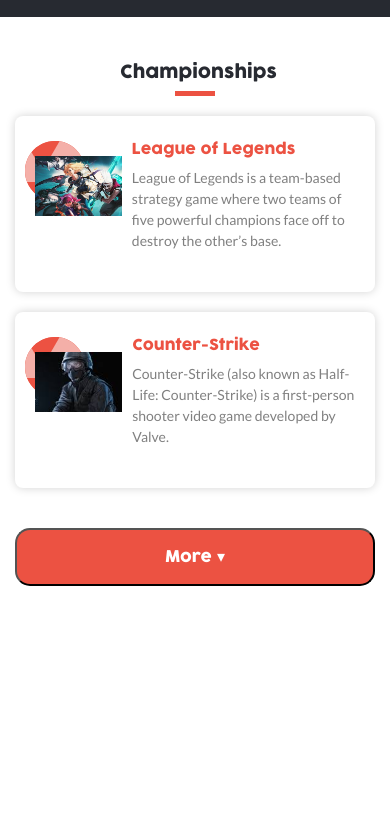
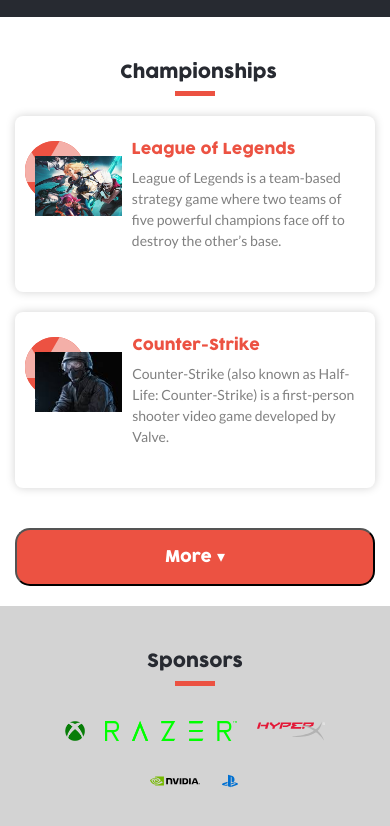
Before and after one commit to MarilenaRoque/JoyStickedExperience, a website: page index.html in a window 390 px wide. Shown: the part 2061-2887 px from the top of the page. Before the commit the page ends 2667 px from the top, so only its background shows below. Drawn offline with nearby package versions, Linux system fonts and the light colour scheme.

Commit message:
Added and Styled Sponsors Section
Added and positioned title and icon
Set up responsiveness

```diff
--- a/assets/styles/style.css
+++ b/assets/styles/style.css
@@ -282,7 +282,7 @@
   text-decoration: white underline;
 }
 
-.championships h4 {
+.championships h4, .sponsors h4 {
   color: var(--blue-main-color)
 }
 
@@ -352,6 +352,23 @@
 
 .more:focus + .ocult {
   display: block;
+}
+
+/* Sponsors Section */
+
+.sponsors {
+  background-color: var(--gray-main-color);
+  padding: 20px 15px;
+}
+
+.sp-brand {
+  height: 20px;
+  margin: 15px 10px;
+}
+
+.sponsor-row {
+  width: fit-content;
+  margin: auto;
 }
 
 /* font-family: 'Lato', sans-serif; */
@@ -498,4 +515,15 @@
     margin: auto;
   }
 
+  /* Sponsors Area */
+
+  .sponsors {
+    padding: 20px 15px;
+  }
+
+  .sp-brand {
+    height: 40px;
+    margin: 30px 20px;
+  }
+
 }
--- a/index.html
+++ b/index.html
@@ -24,6 +24,8 @@
 
                             <!-- Here start the Displayed Section -->
   <body>
+
+    <!-- NavBars -->
 
     <div class="blue-nav">
         <ul class="social-medias">
@@ -242,6 +244,26 @@
 
     </section>
 
+    <section class="sponsors">
+        <div class="titles-events">
+            <a href="#" class="header-effect"><h4> Sponsors </h4></a>
+            <span class= "effect"></span>
+        </div>
+
+        <div class="sponsor-row d-flex">
+            <img class="sp-brand" src="assets/images/xbox.png">
+            <img class="sp-brand" src="assets/images/razer.svg">
+            <img class="sp-brand" src="assets/images/Hyperx.svg">
+        </div>
+
+        <div class="sponsor-row d-flex">
+            <img class="sp-brand" src="assets/images/nvidia.svg">
+            <img class="sp-brand" src="assets/images/playstation.svg">
+
+        </div>
+
+    </section>
+
     <!-- Optional JavaScript -->
     <!-- jQuery first, then Popper.js, then Bootstrap JS -->
     <script src="https://code.jquery.com/jquery-3.5.1.slim.min.js" integrity="sha384-DfXdz2htPH0lsSSs5nCTpuj/zy4C+OGpamoFVy38MVBnE+IbbVYUew+OrCXaRkfj" crossorigin="anonymous"></script>
```
Also changed, not shown: assets/images/Hyperx.svg (added), assets/images/nvidia.svg (added), assets/images/playstation.svg (added), assets/images/razer.svg (added), assets/images/xbox.png (added).
